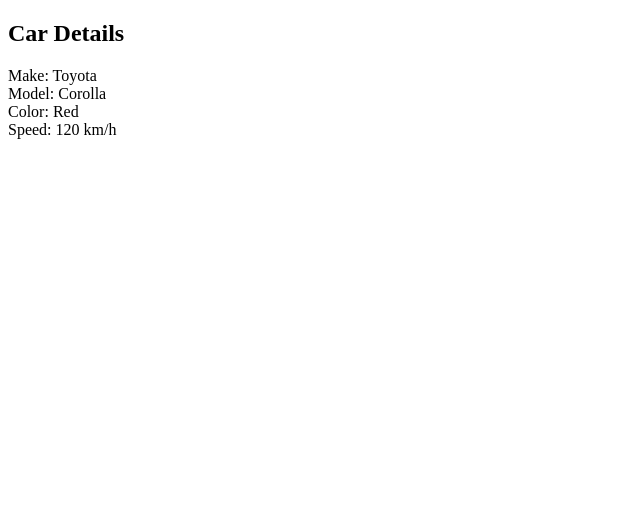
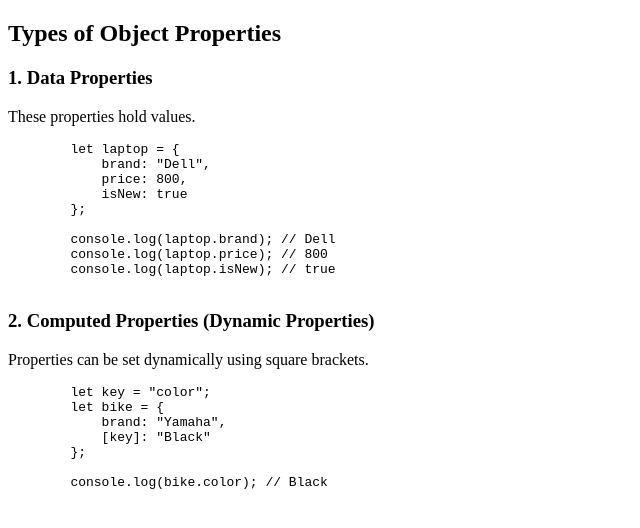
Before and after one commit to IvyNjenga12/week9.2, a plain HTML site: page objects.html in a window 1280 px wide. Shown: the whole page, without its empty margins (0-640 px from the left). Drawn offline with Linux system fonts and the light colour scheme.

Commit message:
Update objects.html

```diff
--- a/objects.html
+++ b/objects.html
@@ -1,29 +1,57 @@
 <!DOCTYPE html>
 <html lang="en">
 <head>
-    <meta charset="UTF-8">
     <title>JavaScript Object Properties</title>
 </head>
 <body>
+    <h2>Types of Object Properties</h2>
 
-    <h2>Car Details</h2>
-    <p id="output"></p>
+    <h3>1. Data Properties</h3>
+    <p>These properties hold values.</p>
+    <pre>
+        let laptop = {
+            brand: "Dell",
+            price: 800,
+            isNew: true
+        };
+
+        console.log(laptop.brand); // Dell
+        console.log(laptop.price); // 800
+        console.log(laptop.isNew); // true
+    </pre>
+
+    <h3>2. Computed Properties (Dynamic Properties)</h3>
+    <p>Properties can be set dynamically using square brackets.</p>
+    <pre>
+        let key = "color";
+        let bike = {
+            brand: "Yamaha",
+            [key]: "Black"
+        };
+
+        console.log(bike.color); // Black
+    </pre>
 
     <script>
-        let car = {
-            make: "Toyota",
-            model: "Corolla",
-            color: "Red",
-            speed: 120
+        // Data Properties
+        let laptop = {
+            brand: "Dell",
+            price: 800,
+            isNew: true
         };
 
-        // Display the object properties on the webpage
-        document.getElementById("output").innerHTML =
-            "Make: " + car.make + "<br>" +
-            "Model: " + car.model + "<br>" +
-            "Color: " + car.color + "<br>" +
-            "Speed: " + car.speed + " km/h";
+        console.log(laptop.brand); // Dell
+        console.log(laptop.price); // 800
+        console.log(laptop.isNew); // true
+
+        // Computed Properties (Dynamic Properties)
+        let key = "color";
+        let bike = {
+            brand: "Yamaha",
+            [key]: "Black"
+        };
+
+        console.log(bike.color); // Black
     </script>
-
 </body>
 </html>
```
